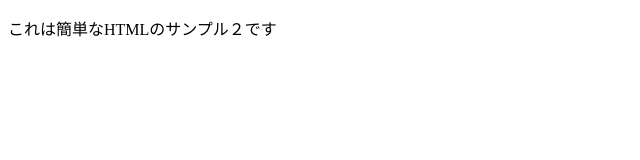
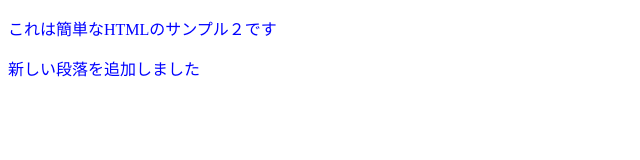
Before and after one commit to citydx2023-008/html-test-2, a plain HTML site: page index.html in a window 1280 px wide. Shown: the whole page, without its empty margins (0-640 px from the left). Drawn offline with Linux system fonts and the light colour scheme.

Commit message:
段落を追加

```diff
--- a/index.html
+++ b/index.html
@@ -3,8 +3,10 @@
     <head>
         <meta charset="utf-8">
         <title>HTMLのサンプル２</title>
+        <link rel="stylesheet" type="text/css" href="web.css">
     </head>
     <body>
         <p>これは簡単なHTMLのサンプル２です</p>
+        <p>新しい段落を追加しました</p>
     </body>
 </html>
--- /dev/null
+++ b/web.css
@@ -0,0 +1,2 @@
+p{ color: blue;
+ }
```
